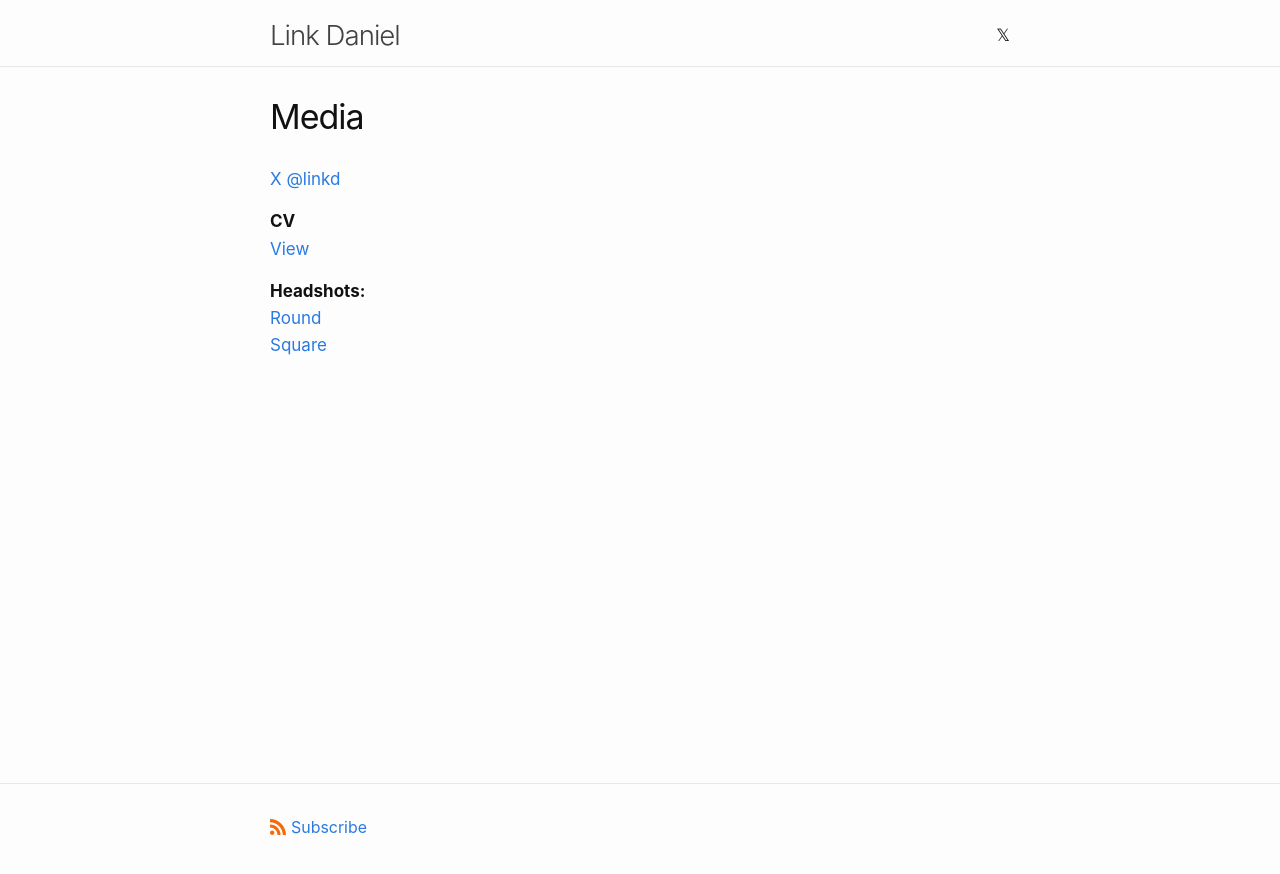
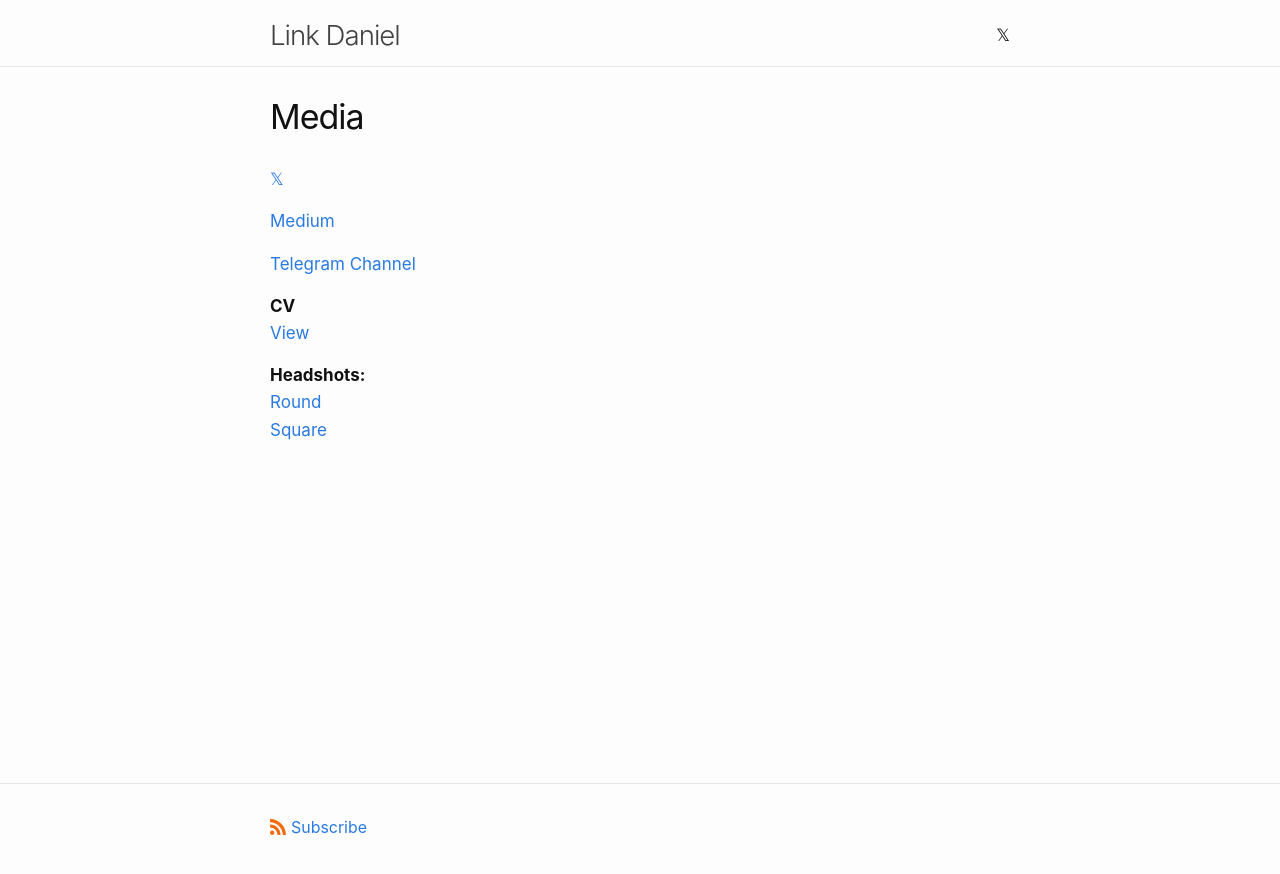
Before and after one commit to link-daniel/link.github.io, a Jekyll site: the page built from media.md, in a window 1280 px wide. Shown: the top 874 px of the page. Built offline with Jekyll 4.4.1, drawn with Linux system fonts in a browser that asks for light colours.

Commit message:
Update media.md

```diff
--- a/media.md
+++ b/media.md
@@ -4,7 +4,12 @@ title: Media
 permalink: /media/
 ---
 
-<a href="https://x.com/linkd">X @linkd</a>
+<a href="https://x.com/linkd">𝕏</a>
+
+<a href="https://medium.com/@link">Medium</a>
+
+<a href="https://t.me/link_daniel">Telegram Channel</a>
+
 
 **CV**
 <br>
```
